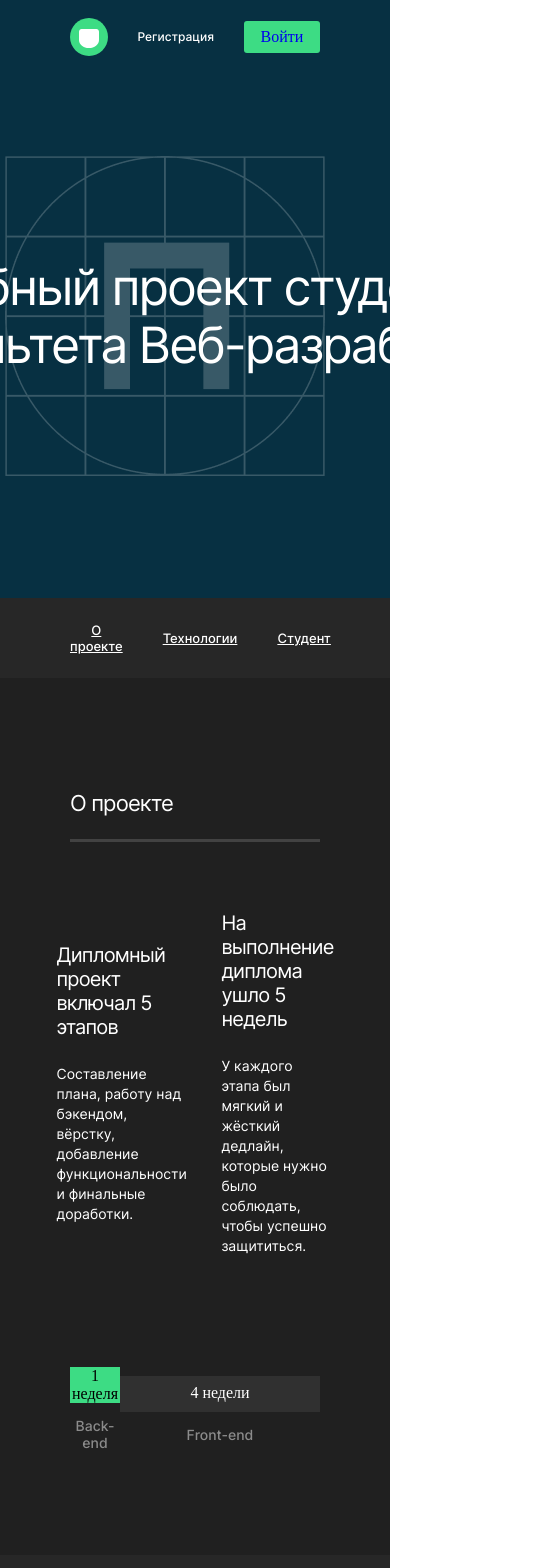
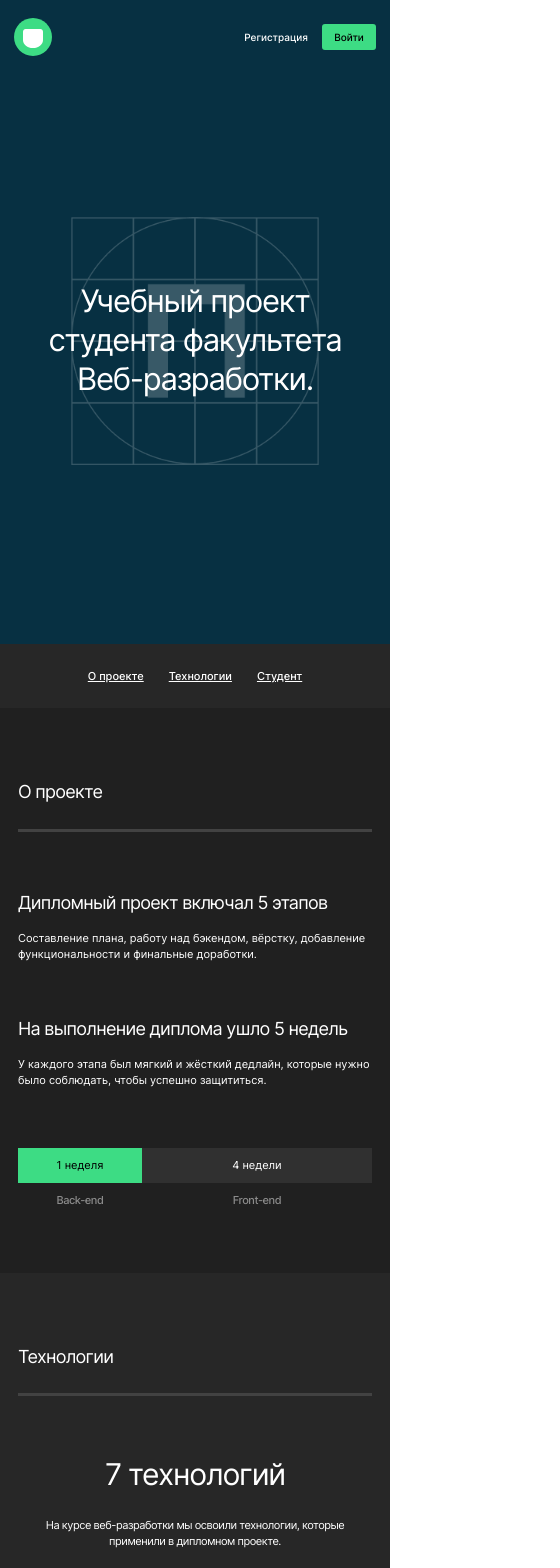
Before and after one commit to OGSmit/movies-explorer-frontend, a React (Create React App) app in the folder frontend/: page / in a window 390 px wide. Shown: the top 1568 px of the page, 560 px wide, since content can reach past the window. Built offline with nearby package versions, Linux system fonts and the light colour scheme.

Commit message:
сделал адаптив для main

```diff
--- a/frontend/src/components/Footer.css
+++ b/frontend/src/components/Footer.css
@@ -52,3 +52,44 @@
   color: #FFFFFF;
   text-decoration: none;
 }
+
+@media (max-width: 768px) {
+  .footer {
+    padding: 57px 30px 0px;
+  }
+}
+
+@media (max-width: 460px) {
+  .footer {
+    padding: 56px 10px 0px;
+  }
+
+  .footer__description {
+    font-size: 12px;
+    line-height: 15px;
+
+  }
+
+  .footer__container {
+    flex-direction: column-reverse;
+    padding-top: 28px;
+  }
+
+  .footer__nav {
+    flex-direction: column;
+    align-items: center;
+    gap: 13px;
+  }
+
+  .footer__navLink {
+    font-size: 12px;
+    line-height: 15px;
+  }
+
+  .footer__year {
+    font-size: 12px;
+    line-height: 15px;
+    color: #8B8B8B;
+    margin-top: 30px;
+  }
+}
--- a/frontend/src/components/Header.css
+++ b/frontend/src/components/Header.css
@@ -33,7 +33,41 @@
   width: 76px;
   height: 32px;
   display: flex;
+  align-items: center;
   justify-content: center;
-  align-items: center;
   text-decoration: none;
+  font-family: 'Inter';
+  font-style: normal;
+  font-weight: 500;
+  font-size: 12px;
+  line-height: 16px;
+  color: #000000;
 }
+
+@media (max-width: 768px) {
+  .header {
+    padding: 18px 30px;
+  }
+}
+
+@media (max-width: 460px) {
+  .header {
+    padding: 18px 14px;
+  }
+
+  .header__button_enter {
+    width: 54px;
+    height: 26px;
+    font-size: 10px;
+    line-height: 16px;
+  }
+
+  .header__container {
+    gap: 14px;
+  }
+
+  .header__button_signIn {
+    font-size: 10px;
+    line-height: 16px;
+  }
+}
--- a/frontend/src/components/main/aboutMe/AboutMe.css
+++ b/frontend/src/components/main/aboutMe/AboutMe.css
@@ -15,12 +15,16 @@
   letter-spacing: -0.04em;
   color: #FFFFFF;
   text-align: start;
+  margin-bottom: 0;
+  padding-bottom: 22px;
+  border-bottom: solid #424242;
 }
 
 .aboutMe__container {
   display: flex;
   flex-direction: row;
   justify-content: space-between;
+  gap: 20px;
 }
 
 .aboutMe__container-bio {
@@ -82,3 +86,91 @@
   height: 327px;
   margin-top: 67px;
 }
+
+@media (max-width: 768px) {
+  .aboutMe {
+    padding: 85px 50px 0;
+  }
+
+  .aboutMe__name {
+    font-size: 40px;
+    line-height: 40px;
+    margin-bottom: 2px;
+  }
+
+  .aboutMe__about {
+    font-size: 12px;
+    line-height: 18px;
+  }
+
+  .aboutMe__bio {
+    font-size: 12px;
+    line-height: 18px;
+    margin: 9px 0 0;
+    max-width: 368px;
+  }
+
+  .aboutMe__avatar {
+    width: 255px;
+    height: 307px;
+  }
+
+  .aboutMe__link {
+    margin-top: 88px;
+  }
+}
+
+@media (max-width: 600px) {
+  .aboutMe__container {
+    flex-direction: column-reverse;
+    justify-content: center;
+    align-items: center;
+  }
+
+  .aboutMe__avatar {
+    min-width: 292px;
+    width: 80%;
+    min-height: 352px;
+    height: 80%;
+  }
+}
+
+@media (max-width: 460px) {
+  .aboutMe__description {
+    font-size: 18px;
+    line-height: 22px;
+    padding-bottom: 26px;
+  }
+
+  .aboutMe {
+    margin: 0 auto;
+    padding: 69px 15px 0;
+  }
+
+  .aboutMe__avatar {
+    margin-top: 60px;
+  }
+
+  .aboutMe__name {
+    font-size: 30px;
+    line-height: 36px;
+    margin-top: 19px;
+    margin-bottom: 9px;
+  }
+
+  .aboutMe__about {
+    font-size: 11px;
+    line-height: 16px;
+  }
+
+  .aboutMe__bio {
+    font-size: 11px;
+    line-height: 16px;
+    margin: 9px 0 0;
+    max-width: 368px;
+  }
+
+  .aboutMe__link {
+    margin-top: 40px;
+  }
+}
--- a/frontend/src/components/main/aboutProject/AboutProject.css
+++ b/frontend/src/components/main/aboutProject/AboutProject.css
@@ -34,7 +34,6 @@
   width: 50%;
   display: flex;
   flex-direction: column;
-
 }
 
 .aboutProject__topic-name {
@@ -65,7 +64,6 @@
   justify-content: center;
   align-items: center;
   width: 100%;
-
 }
 
 .aboutProject__line-20 {
@@ -82,6 +80,12 @@
   justify-content: center;
   align-items: center;
   margin: 0;
+  font-family: 'Inter';
+  font-style: normal;
+  font-weight: 400;
+  font-size: 14px;
+  line-height: 17px;
+  text-align: center;
 }
 
 .aboutProject__line_green {
@@ -102,4 +106,79 @@
   line-height: 17px;
   text-align: center;
   color: #8B8B8B;
+  letter-spacing: -0.04em;
 }
+
+@media (max-width: 768px) {
+  .aboutProject {
+    padding: 70px 50px;
+  }
+
+  .aboutProject__container {
+    gap: 30px;
+    padding: 49px 0 92px;
+  }
+
+  .aboutProject__topic-text {
+    margin: 2px 0;
+    font-size: 12px;
+    line-height: 18px;
+  }
+
+  .aboutProject__line-20 {
+    width: 21%;
+  }
+}
+
+@media (max-width: 460px) {
+  .aboutProject {
+    padding: 55px 18px;
+  }
+
+  .aboutProject__description {
+    font-size: 18px;
+    line-height: 22px;
+    margin-bottom: 26px;
+  }
+
+  .aboutProject__topic-stage {
+    width: 100%;
+  }
+
+  .aboutProject__container {
+    flex-direction: column;
+    gap: 38px;
+    padding: 42px 0 60px;
+  }
+
+  .aboutProject__topic-name {
+    font-size: 18px;
+    line-height: 22px;
+    margin-bottom: 16px;
+  }
+
+  .aboutProject__topic-text {
+    font-size: 11px;
+    line-height: 16px;
+    margin: 0;
+  }
+
+  .aboutProject__line {
+    height: 35px;
+    font-size: 11px;
+    line-height: 13px;
+  }
+
+  .aboutProject__line-20 {
+    width: 35%;
+  }
+
+  .aboutProject__line-80 {
+    width: 65%;
+  }
+
+  .aboutProject__line-name {
+    font-size: 11px;
+    line-height: 13px;
+  }
+}
--- a/frontend/src/components/main/navTab/NavTab.css
+++ b/frontend/src/components/main/navTab/NavTab.css
@@ -24,3 +24,19 @@
   text-decoration-line: underline;
   color: #FFFFFF;
 }
+
+@media (max-width: 460px) {
+  .navTab {
+    padding: 24px 50px;
+  }
+
+  .navTab__list {
+    gap: 25px;
+  }
+
+  .navTab__item {
+    font-size: 11px;
+    line-height: 16px;
+    max-height: 17px;
+  }
+}
--- a/frontend/src/components/main/navTab/NavTab.js
+++ b/frontend/src/components/main/navTab/NavTab.js
@@ -5,7 +5,7 @@ function NavTab() {
   return (
     <section className="navTab">
       <nav className="navTab__list">
-        <a href="#aboutProject" className="navTab__item">О проекте</a>
+        <a href="#aboutProject" className="navTab__item">О&nbsp;проекте</a>
         <a href="#techs" className="navTab__item">Технологии</a>
         <a href="#aboutMe" className="navTab__item">Студент</a>
       </nav>
--- a/frontend/src/components/main/portfolio/Portfolio.css
+++ b/frontend/src/components/main/portfolio/Portfolio.css
@@ -54,3 +54,43 @@
   width: 19px;
   height: 19px;
 }
+
+@media (max-width: 768px) {
+  .portfolio {
+    padding: 90px 50px 95px;
+  }
+
+  .portfolio__link {
+    font-size: 28px;
+    line-height: 50px;
+  }
+
+  .portfolio__icon {
+    width: 16px;
+    height: 16px;
+  }
+}
+
+@media (max-width: 460px) {
+  .portfolio {
+    padding: 70px 15px 75px;
+  }
+
+  .portfolio__description {
+    font-size: 14px;
+    line-height: 20px;
+    margin-bottom: 21px;
+  }
+
+  .portfolio__link {
+    font-size: 18px;
+    line-height: 28px;
+  }
+
+  .portfolio__icon {
+    width: 10px;
+    height: 10px;
+    margin-top: -4px;
+    padding-right: 2px;
+  }
+}
--- a/frontend/src/components/main/promo/Promo.css
+++ b/frontend/src/components/main/promo/Promo.css
@@ -1,6 +1,6 @@
 .promo {
-  background-image: url('../../../image/background-promo.png');
-  height: 524px;
+  background-color: #073042;
+  min-height: 524px;
   display: flex;
   justify-content: center;
   align-items: center;
@@ -15,6 +15,7 @@
 
 .promo__logo {
   background-image: url('../../../image/promo__logo.png');
+  background-size: cover;
   width: 320px;
   height: 320px;
   position: relative;
@@ -36,3 +37,50 @@
   height: 116px;
   top: 48px;
 }
+
+@media (max-width: 768px) {
+  .promo {
+    min-height: 784px;
+  }
+
+  .promo__logo {
+    top: -7px;
+    left: 0px;
+  }
+
+  .promo__title {
+    top: 60px;
+  }
+}
+
+@media (max-width: 690px) {
+  .promo__title {
+    font-size: 31px;
+    line-height: 39px;
+    max-width: 500px;
+    top: 25px;
+  }
+
+  .promo__logo {
+    width: 300px;
+    height: 300px;
+    top: -18px;
+  }
+
+  .promo {
+    min-height: 570px;
+  }
+}
+
+@media (max-width: 460px) {
+  .promo__title {
+    font-size: 31px;
+    line-height: 39px;
+    max-width: 300px;
+  }
+
+  .promo__logo {
+    width: 248px;
+    height: 248px;
+  }
+}
--- a/frontend/src/components/main/techs/Techs.css
+++ b/frontend/src/components/main/techs/Techs.css
@@ -57,11 +57,19 @@
   display: flex;
   flex-direction: row;
   gap: 10px;
+  justify-content: center;
 }
 
 .techs__item {
   background-color: #303030;
-  color: white;
+  font-family: 'Inter';
+  font-style: normal;
+  font-weight: 400;
+  font-size: 12px;
+  line-height: 15px;
+  text-align: center;
+  letter-spacing: -0.04em;
+  color: #FFFFFF;
   margin: 0;
   width: 90px;
   height: 60px;
@@ -70,3 +78,59 @@
   justify-content: center;
   align-items: center;
 }
+
+@media (max-width: 768px) {
+  .techs {
+    padding: 74px 50px;
+  }
+
+  .techs__title {
+    margin: 79px 0 0;
+  }
+
+  .techs__collection {
+    flex-wrap: wrap;
+  }
+
+  .techs__info {
+    margin: 22px 0 84px;
+    font-size: 12px;
+    line-height: 18px;
+  }
+
+  .techs__item {
+    width: 84px;
+    height: 57px;
+  }
+}
+
+@media (max-width: 460px) {
+
+  .techs {
+    padding: 55px 18px;
+  }
+
+  .techs__collection {
+    padding: 0 50px;
+    justify-content: start;
+  }
+
+  .techs__description {
+    font-size: 18px;
+    line-height: 22px;
+    margin-bottom: 25px;
+  }
+
+  .techs__title {
+    font-size: 30px;
+    line-height: 36px;
+    margin-top: 60px;
+  }
+
+  .techs__info {
+    font-size: 11px;
+    line-height: 16px;
+    margin-top: 25px;
+    margin-bottom: 48px;
+  }
+}
```
